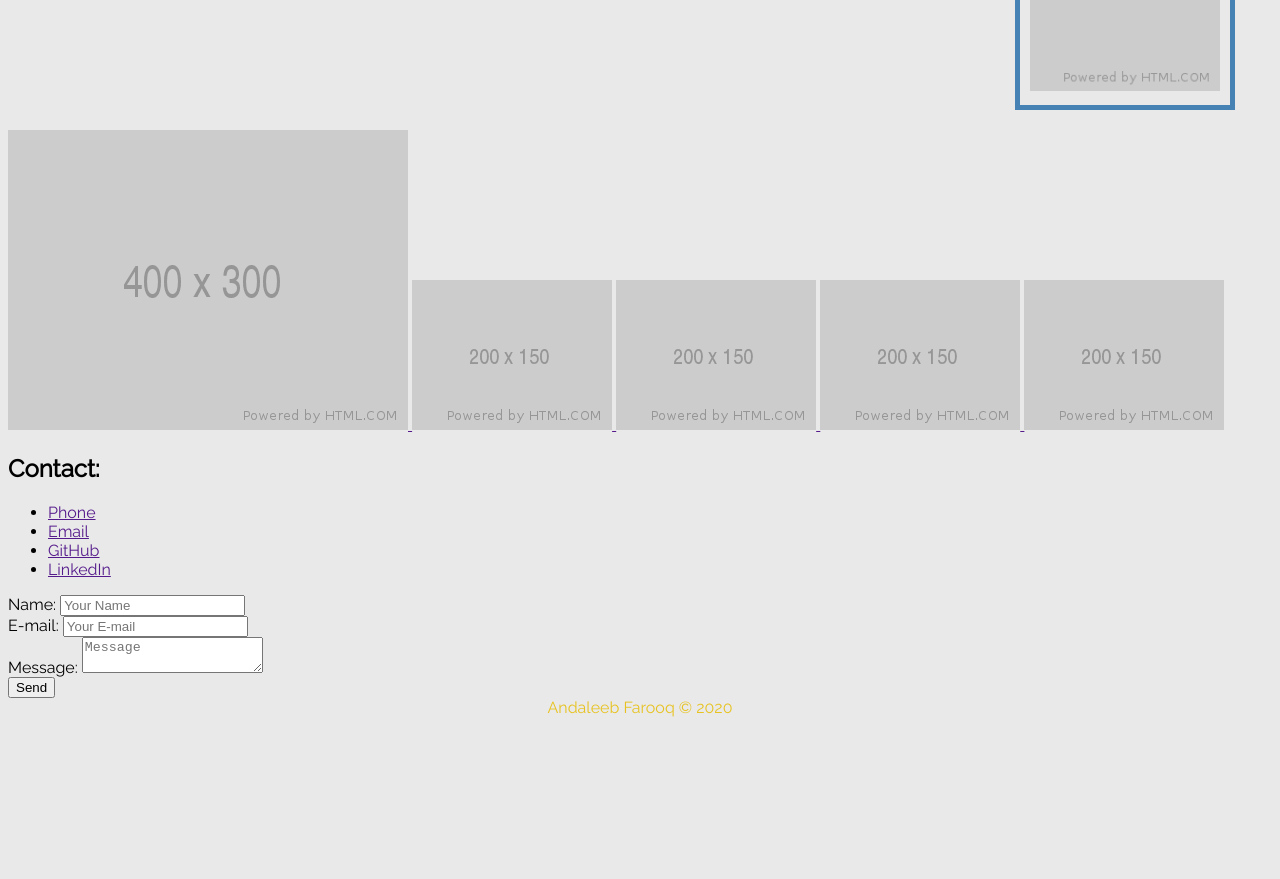
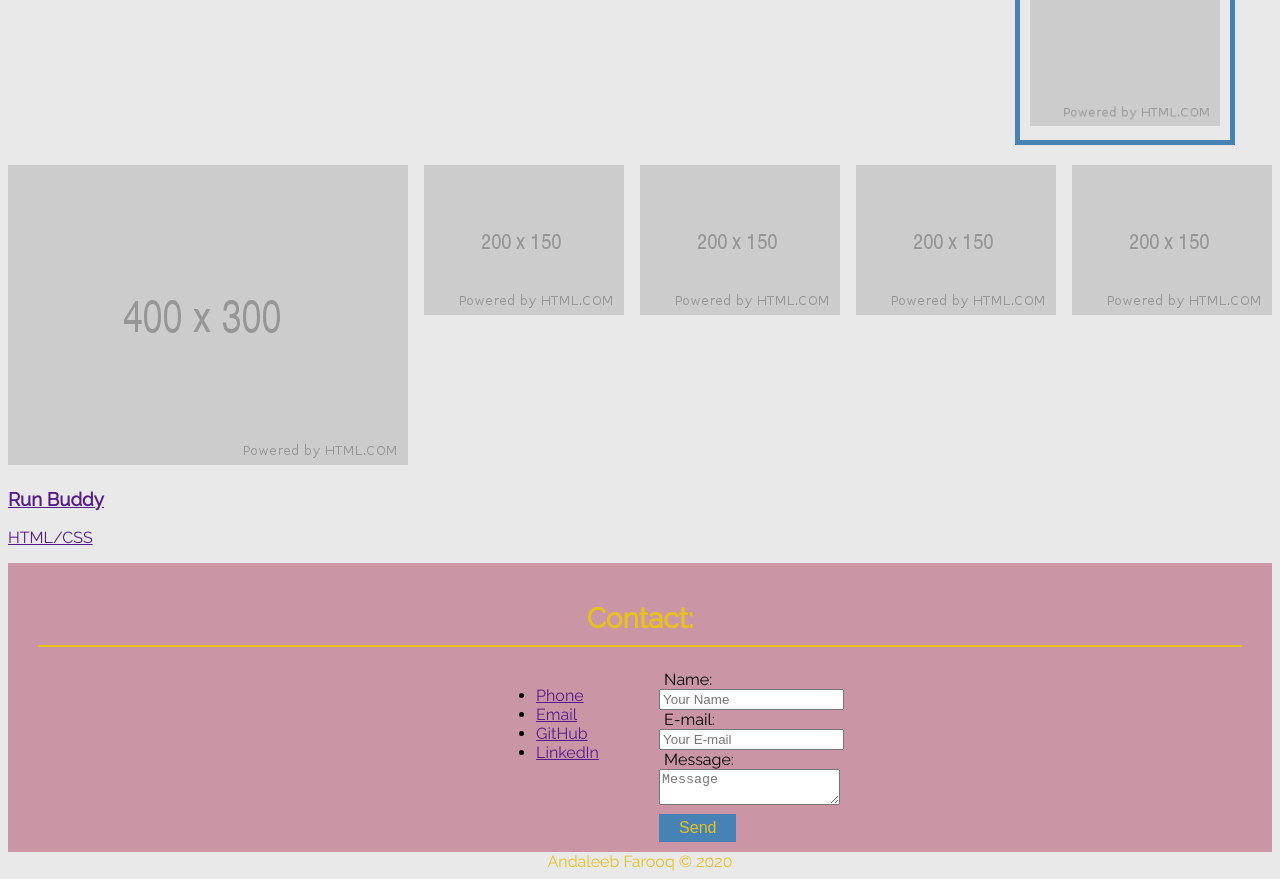
Before and after one commit to cerafinn/first-portfolio, a plain HTML site: page index.html in a window 1280 px wide. Shown: the part 447-1326 px from the top of the page. Before the commit the page ends 1172 px from the top, so only its background shows below. Drawn offline with Linux system fonts and the light colour scheme.

Commit message:
updates to contact section in html and css

```diff
--- a/assets/css/style.css
+++ b/assets/css/style.css
@@ -62,10 +62,11 @@ nav a:hover {
 
 /*hero style*/
 .hero {
-  background:;
   background-size: cover;
   display: flex;
-}
+  padding: 5px;
+  margin-bottom: 25px;
+  background-color: #4682b4;}
 
 /*profile style*/
 .profile {
@@ -113,10 +114,69 @@ aside img {
 }
 
 /*works style*/
-
+.work-section {
+  display: flex;
+  flex-direction: row;
+  flex-wrap: wrap;
+  justify-content: space-between;
+}
 
 /*contact style*/
+.contact {
+  background-color:var(--secondary);
+  padding: 5px 30px 10px 30px;
+}
 
+.contact h2 {
+  text-align: center;
+  color: var(--tertiary);
+  font-weight: bolder;
+  border-bottom: 2px solid var(--tertiary);
+  font-size: 28px;
+  padding: 10px;
+}
+
+.contact-content {
+  display: flex;
+  flex-wrap: wrap;
+  justify-content: center;
+  align-items: stretch;
+}
+
+.contact-info {
+  display: flex;
+  flex-wrap: wrap;
+  margin: 0 5%;
+}
+
+.contact-form {
+  display: block;
+}
+
+.form-input {
+  border: 1px solid var(--tertiary);
+  display: block;
+  padding: 7px 15px;
+  font-size: 16px;
+  color: var(--primary);
+  width: 100%;
+  margin-bottom: 5px;
+  margin: 5%;
+}
+
+.contact-form label {
+  margin: 0 5px;
+}
+
+.contact-form button {
+  background-color: var(--primary);
+  color: var(--tertiary);
+  padding: 5px 20px;
+  font-size: 16px;
+  border: none;
+  margin-top: 5px;
+  align-items: center;
+}
 
 /*footer style*/
 footer {
--- a/index.html
+++ b/index.html
@@ -26,7 +26,7 @@
 <!--hero/jumbotron-->
   <section class="hero">
     <div>
-      <h2 id="subtitle"></h2>
+      <h2></h2>
     </div>
   </section>
 
@@ -48,9 +48,11 @@
 </div>
 
 <!--works-->
-  <section id="work-collection">
+  <section class="work-section" id="work-collection">
     <a href="" class="first-project">
       <img src="assets/images/first project.png" alt="Run Buddy">
+      <h3>Run Buddy</h3>
+      <p>HTML/CSS</p>
     </a>
 
     <a href="" class="">
@@ -71,9 +73,10 @@
   </section>
 
 <!--contact information-->
-  <section id="contact">
+  <section class="contact" id="contact">
       <h2>Contact:</h2>
-    <div id="contact-info">
+    <div class="contact-content">
+      <div class="contact-info">
         <ul>
           <li><a href="">Phone</a></li>
           <li><a href="">Email</a></li>
@@ -82,17 +85,19 @@
         </ul>
       </div>
 
-    <div id="contact-form">
-      <label for="contact name">Name:</label>
-      <input type="text" id="contact-name" placeholder="Your Name">
+      <div class="contact-form">
+        <form action="mailto:andaleeb.farooq@gmail.com">
+          <label for="contact name">Name:</label> </br>
+          <input type="text" id="contact-name" placeholder="Your Name" />
           <br>
-      <label for="contact email">E-mail:</label>
+          <label for="contact email">E-mail:</label> </br>
           <input type="text" id="contact-email" placeholder="Your E-mail">
           <br>
-      <label for="contact message">Message:</label>
+          <label for="contact message">Message:</label> </br>
           <textarea id="contact-message" placeholder="Message"></textarea>
-      <br>
-      <button>Send</button>
+        </form>
+        <button onclick="location.href='mailto:andaleeb.farooq@gmail.com'">Send</button>
+      </div>
   </div>
   </section>
 
```
Lines whose indentation alone changed are shown as unchanged.
